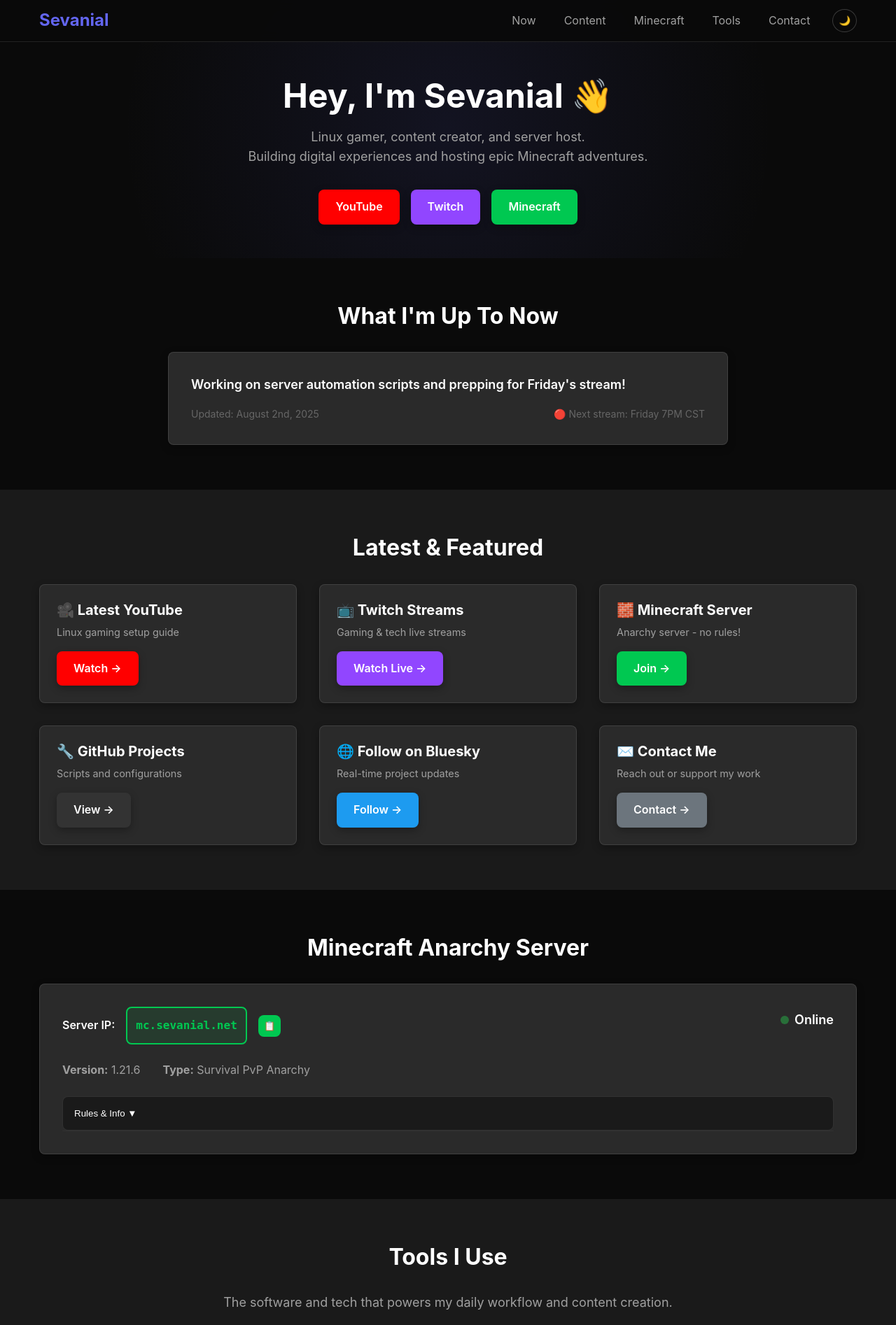
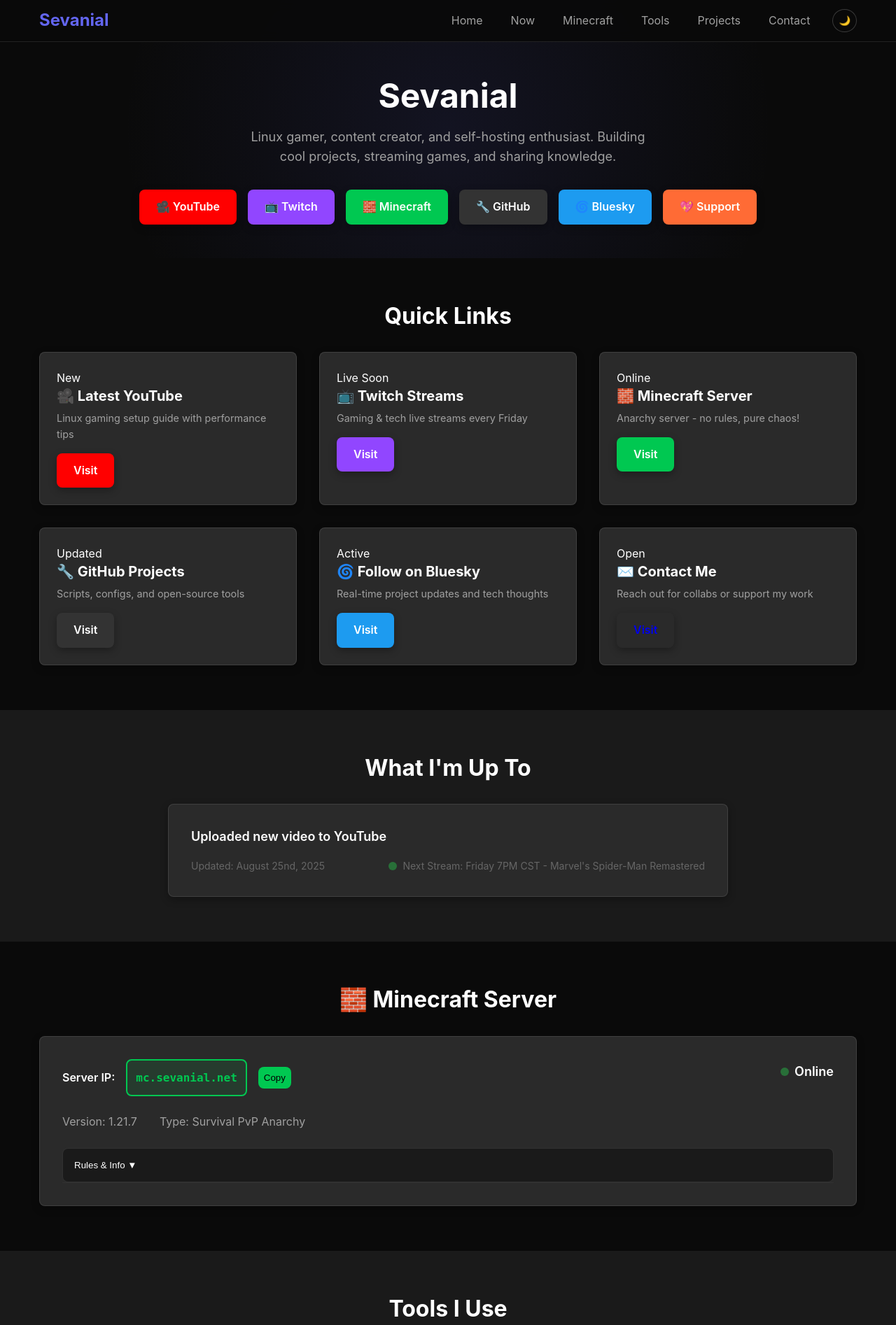
Before and after one commit to sevanial/Sevanial.net, a PHP site: page / in a window 1280 px wide. Shown: the top 1894 px of the page at 70% size. Run offline with PHP 8.4, Linux system fonts and the light colour scheme.

Commit message:
Update index.php
Had claude.ai restructure the code some

```diff
--- a/index.php
+++ b/index.php
@@ -1,33 +1,34 @@
 <?php
-// ====================================================================
-// SEVANIAL.NET - ULTRA-LIGHTWEIGHT PERSONAL SITE
-// Raspberry Pi 5 Optimized - 14KB Target
-// ====================================================================
+// Performance optimizations
+ob_start('ob_gzhandler');
+header('X-Content-Type-Options: nosniff');
+header('X-Frame-Options: DENY');
 
-// 📢 QUICK UPDATE - Edit this to change your "Now" status
-$now_status = "Working on server automation scripts and prepping for Friday's stream!";
-$last_updated = "August 2nd, 2025";
+// Quick config - Edit these
+$now_status = "Uploaded new video to YouTube";
+$last_updated = "August 25nd, 2025";
+$next_stream = "Friday 7PM CST";
+$stream_topic = "Marvel's Spider-Man Remastered";
 
-// 🎮 MINECRAFT SERVER CONFIG
-$minecraft = [
+// Minecraft server
+$mc = [
     'ip' => 'mc.sevanial.net',
-    'version' => '1.21.6',
+    'version' => '1.21.7',
     'type' => 'Survival PvP Anarchy',
-    'status' => 'Online' // Online, Offline, Maintenance
+    'status' => 'Online',
 ];
 
-// 📋 DYNAMIC CARDS - Easy to edit
+// Cards
 $cards = [
-    ['title' => '🎥 Latest YouTube', 'text' => 'Linux gaming setup guide', 'link' => 'https://youtube.com/@sevanial', 'type' => 'yt'],
-    ['title' => '📺 Twitch Streams', 'text' => 'Gaming & tech live streams', 'link' => 'https://twitch.tv/sevanial', 'type' => 'tw'],
-    ['title' => '🧱 Minecraft Server', 'text' => 'Anarchy server - no rules!', 'link' => '#minecraft', 'type' => 'mc'],
-    ['title' => '🔧 GitHub Projects', 'text' => 'Scripts and configurations', 'link' => 'https://github.com/sevanial', 'type' => 'gh'],
-    ['title' => '🌐 Follow on Bluesky', 'text' => 'Real-time project updates', 'link' => 'https://bsky.app/profile/sevanial.bsky.social', 'type' => 'bs'],
-    ['title' => '✉️ Contact Me', 'text' => 'Reach out or support my work', 'link' => '#contact', 'type' => 'ct']
+    ['title' => '🎥 Latest YouTube', 'text' => 'Linux gaming setup guide with performance tips', 'link' => 'https://youtube.com/@sevanial', 'type' => 'yt', 'badge' => 'New'],
+    ['title' => '📺 Twitch Streams', 'text' => 'Gaming & tech live streams every Friday', 'link' => 'https://twitch.tv/sevanial', 'type' => 'tw', 'badge' => 'Live Soon'],
+    ['title' => '🧱 Minecraft Server', 'text' => 'Anarchy server - no rules, pure chaos!', 'link' => '#minecraft', 'type' => 'mc', 'badge' => 'Online'],
+    ['title' => '🔧 GitHub Projects', 'text' => 'Scripts, configs, and open-source tools', 'link' => 'https://github.com/sevanial', 'type' => 'gh', 'badge' => 'Updated'],
+    ['title' => '🌀 Follow on Bluesky', 'text' => 'Real-time project updates and tech thoughts', 'link' => 'https://bsky.app/profile/sevanial.bsky.social', 'type' => 'bs', 'badge' => 'Active'],
+    ['title' => '✉️ Contact Me', 'text' => 'Reach out for collabs or support my work', 'link' => '#contact', 'type' => 'ct', 'badge' => 'Open']
 ];
 
-
-// 📺 SOCIAL LINKS
+// Social links
 $social = [
     'youtube' => 'https://youtube.com/@sevanial',
     'twitch' => 'https://twitch.tv/sevanial',
@@ -37,170 +38,206 @@ $social = [
     'kofi' => 'https://ko-fi.com/sevanial'
 ];
 
-// 🛠️ TOOLS I USE
+// Tools
 $tools = [
-    'Operating Systems' => ['Fedora', 'Ubuntu 24.04', 'Arch Linux (KDE)', 'Raspberry Pi OS'],
-    'Gaming Platforms' => ['Steam + Proton (any)', 'PrismLauncher (Minecraft)', 'MangoHUD / GOverlay'],
-    'Games & Servers' => ['Minecraft', 'Team Fortress 2', 'Local AI', 'Apache', 'Nginx'],
-    'Network & Security' => ['UFW', 'iptables', 'firewalld', 'SSH', 'Cockpit'],
-    'Editors & Code' => ['VS Code', 'Nano', 'GitHub', 'Python', 'MySQL', 'HTML/CSS'],
-    'Scripting & Automation' => ['Bash', 'PHP', 'JavaScript', 'cron jobs', 'shell scripts', 'Python scripts'],
-    'Content Creation' => ['OBS Studio (browser support)', 'GIMP', 'Krita', 'Blender', 'Audacity', 'Kdenlive'],
-    'Platforms & AI Tools' => ['YouTube / Twitch', 'ChatGPT (ideas/text)', 'Claude (code assistance)']
+    'Operating Systems' => [
+        'Arch Linux (KDE Plasma 6) - Primary desktop OS',
+        'Fedora - Server deployments',
+        'Ubuntu - Server deployments',
+        'Raspberry Pi OS - IoT & self-hosting'
+    ],
+    'Gaming Platforms' => [
+        'Steam + Proton (GE, Experimental) - Linux gaming',
+        'MangoHUD / GOverlay - Performance monitoring',
+        'PrismLauncher (Minecraft) - Modded instances',
+        'Team Fortress 2 Configs - Competitive settings'
+    ],
+    'Development & Code' => [
+        'VS Code - Primary code editor',
+        'GitHub (git) - Version control',
+        'Python - Automation & scripting',
+        'MySQL / MariaDB - Database management',
+        'HTML / CSS / PHP / JavaScript - Web development'
+    ],
+    'Content Creation' => [
+        'OBS Studio - Streaming & recording',
+        'GIMP / Krita - Image editing & digital art',
+        'Kdenlive - Video editing & production',
+        'Audacity - Audio editing & processing'
+    ]
 ];
 
-?>
-<!DOCTYPE html>
+// Projects
+$projects = [
+    ['title' => '🎮 Game Servers', 'description' => 'Minecraft anarchy hosting, TF2 configs, and experimenting with mods/datapacks for enhanced gameplay.', 'tech' => ['Java', 'Paper/Spigot', 'Linux'], 'status' => 'Active'],
+    ['title' => '🎨 Digital Art & 3D', 'description' => 'Blender 3D modeling, Krita illustrations, and GIMP/Inkscape designs for content and personal projects.', 'tech' => ['Blender', 'Krita', 'GIMP'], 'status' => 'Ongoing'],
+    ['title' => '🔒 Networking & Security', 'description' => 'Learning system hardening with UFW/firewalld, testing VPNs, and exploring FreeIPA for identity management.', 'tech' => ['Linux', 'WireGuard', 'FreeIPA'], 'status' => 'Learning'],
+    ['title' => '📹 Content Creation', 'description' => 'Streaming to YouTube & Twitch, Linux gaming tutorials, and editing with OBS/Kdenlive.', 'tech' => ['OBS', 'Kdenlive', 'Linux'], 'status' => 'Active']
+];
+?><!DOCTYPE html>
 <html lang="en">
 <head>
     <meta charset="UTF-8">
     <meta name="viewport" content="width=device-width, initial-scale=1.0">
-    <meta name="description" content="Sevanial - Linux gamer, content creator, and self-hosting enthusiast">
-    <title>Sevanial - Gaming, Tech & Self-Hosted Adventures</title>
+    <title>Sevanial - Linux Gaming & Content Creator</title>
+    <meta name="description" content="Linux gamer, content creator, and self-hosting enthusiast. YouTube/Twitch streams, Minecraft server, and open-source projects.">
+    <meta name="keywords" content="linux gaming, content creator, minecraft server, open source, streaming">
+    <link rel="canonical" href="https://sevanial.net">
     <link rel="stylesheet" href="styles.css">
+<link rel="apple-touch-icon" sizes="180x180" href="favicon/apple-touch-icon.png">
+<link rel="icon" type="image/png" sizes="32x32" href="favicon/favicon-32x32.png">
 <link rel="icon" type="image/png" sizes="16x16" href="favicon/favicon-16x16.png">
-    <link rel="icon" type="image/png" sizes="32x32" href="favicon/favicon-32x32.png">
-    <link rel="shortcut icon" href="/favicon.ico">
+<link rel="manifest" href="favicon/site.webmanifest">
 
 
+    <script type="application/ld+json">
+    {
+        "@context": "https://schema.org",
+        "@type": "Person",
+        "name": "Sevanial",
+        "url": "https://sevanial.net",
+        "description": "Linux gamer, content creator, and self-hosting enthusiast",
+        "sameAs": ["<?= implode('","', $social) ?>"]
+    }
+    </script>
 </head>
 <body>
     <!-- Header -->
     <header id="header">
         <div class="container">
-            <a href="#" class="logo">Sevanial</a>
+            <a href="#home" class="logo">Sevanial</a>
             <nav>
-                <button id="menu-btn">☰</button>
+                <button id="menu-btn" aria-expanded="false" aria-label="Menu">☰</button>
                 <ul id="nav">
+                    <li><a href="#home">Home</a></li>
                     <li><a href="#now">Now</a></li>
-                    <li><a href="#content">Content</a></li>
                     <li><a href="#minecraft">Minecraft</a></li>
                     <li><a href="#tools">Tools</a></li>
+                    <li><a href="#projects">Projects</a></li>
                     <li><a href="#contact">Contact</a></li>
                 </ul>
-                <button id="theme-btn" title="Toggle theme">🌙</button>
+                <button id="theme-btn" aria-label="Toggle theme">🌙</button>
             </nav>
         </div>
     </header>
 
     <!-- Hero -->
-    <section class="hero">
+    <section id="home" class="hero">
         <div class="container">
-            <h1>Hey, I'm Sevanial 👋</h1>
-            <p class="intro">Linux gamer, content creator, and server host.<br>Building digital experiences and hosting epic Minecraft adventures.</p>
+            <h1>Sevanial</h1>
+            <p class="intro">Linux gamer, content creator, and self-hosting enthusiast. Building cool projects, streaming games, and sharing knowledge.</p>
             <div class="hero-buttons">
-                <a href="<?= $social['youtube'] ?>" class="btn btn-yt" target="_blank">YouTube</a>
-                <a href="<?= $social['twitch'] ?>" class="btn btn-tw" target="_blank">Twitch</a>
-                <a href="#minecraft" class="btn btn-mc">Minecraft</a>
+                <a href="<?= $social['youtube'] ?>" class="btn btn-yt" target="_blank">🎥 YouTube</a>
+                <a href="<?= $social['twitch'] ?>" class="btn btn-tw" target="_blank">📺 Twitch</a>
+                <a href="#minecraft" class="btn btn-mc">🧱 Minecraft</a>
+                <a href="<?= $social['github'] ?>" class="btn btn-gh" target="_blank">🔧 GitHub</a>
+                <a href="<?= $social['bluesky'] ?>" class="btn btn-bs" target="_blank">🌀 Bluesky</a>
+                <a href="<?= $social['kofi'] ?>" class="btn btn-support" target="_blank">💖 Support</a>
             </div>
         </div>
     </section>
 
-    <!-- Now Section -->
-    <section id="now" class="section">
+    <!-- Quick Links -->
+    <section class="section">
         <div class="container">
-            <h2>What I'm Up To Now</h2>
+            <h2>Quick Links</h2>
+            <div class="cards">
+                <?php foreach($cards as $card): ?>
+                <div class="card">
+                    <div class="card-badge card-badge-<?= $card['type'] ?>"><?= $card['badge'] ?></div>
+                    <h3><?= $card['title'] ?></h3>
+                    <p><?= $card['text'] ?></p>
+                    <a href="<?= $card['link'] ?>" class="btn btn-<?= $card['type'] ?>"<?= strpos($card['link'], 'http') === 0 ? ' target="_blank"' : '' ?>>Visit</a>
+                </div>
+                <?php endforeach; ?>
+            </div>
+        </div>
+    </section>
+
+    <!-- Now -->
+    <section id="now" class="section dark">
+        <div class="container">
+            <h2>What I'm Up To</h2>
             <div class="now-card">
-                <p class="status"><?= htmlspecialchars($now_status) ?></p>
+                <div class="status"><?= $now_status ?></div>
                 <div class="meta">
-                    <span>Updated: <?= htmlspecialchars($last_updated) ?></span>
-                    <span class="live">🔴 Next stream: Friday 7PM CST</span>
+                    <span>Updated: <?= $last_updated ?></span>
+                    <div class="live">
+                        <span class="dot online"></span>
+                        Next Stream: <?= $next_stream ?> - <?= $stream_topic ?>
+                    </div>
                 </div>
             </div>
         </div>
     </section>
 
-    <!-- Content Cards -->
-    <section id="content" class="section dark">
-        <div class="container">
-            <h2>Latest & Featured</h2>
-            <div class="cards">
-               <?php foreach ($cards as $card): ?>
-<div class="card">
-    <h3><?= htmlspecialchars($card['title']) ?></h3>
-    <p><?= htmlspecialchars($card['text']) ?></p>
-    <a href="<?= htmlspecialchars($card['link']) ?>"
-       class="btn btn-<?= $card['type'] === 'ct' ? 'email' : $card['type'] ?>"
-       <?= strpos($card['link'], 'http') === 0 ? 'target="_blank"' : '' ?>>
-        <?php
-            switch ($card['type']) {
-                case 'yt': echo 'Watch →'; break;
-                case 'tw': echo 'Watch Live →'; break;
-                case 'mc': echo 'Join →'; break;
-                case 'gh': echo 'View →'; break;
-                case 'bs': echo 'Follow →'; break;
-                case 'ct': echo 'Contact →'; break;
-                default: echo 'View →'; break;
-            }
-        ?>
-    </a>
-</div>
-<?php endforeach; ?>
-
-            </div>
 </div>
     </section>
 
     <!-- Minecraft Server -->
     <section id="minecraft" class="section">
         <div class="container">
-            <h2>Minecraft Anarchy Server</h2>
+            <h2>🧱 Minecraft Server</h2>
             <div class="server-box">
                 <div class="server-main">
                     <div class="ip-section">
                         <label>Server IP:</label>
-                        <code id="server-ip"><?= htmlspecialchars($minecraft['ip']) ?></code>
-                        <button onclick="copyIP()" class="copy-btn" title="Copy IP">📋</button>
+                        <code id="server-ip"><?= $mc['ip'] ?></code>
+                        <button class="copy-btn" onclick="copyIP()" aria-label="Copy server IP">Copy</button>
                     </div>
                     <div class="status">
-                        <span class="dot <?= strtolower($minecraft['status']) ?>"></span>
-                        <?= htmlspecialchars($minecraft['status']) ?>
+                        <span class="dot <?= strtolower($mc['status']) ?>"></span>
+                        <?= $mc['status'] ?>
                     </div>
                 </div>
+
                 <div class="server-info">
-                    <span><strong>Version:</strong> <?= htmlspecialchars($minecraft['version']) ?></span>
-                    <span><strong>Type:</strong> <?= htmlspecialchars($minecraft['type']) ?></span>
+                    <span>Version: <?= $mc['version'] ?></span>
+                    <span>Type: <?= $mc['type'] ?></span>
                 </div>
+
                 <div class="rules">
-                    <button onclick="toggleRules()" id="rules-btn">Rules & Info ▼</button>
-                    <div id="rules-panel" class="rules-panel">
+                    <button id="rules-btn" onclick="toggleRules()" aria-expanded="false">Rules & Info ▼</button>
+                    <div id="rules-panel" class="rules-panel" aria-hidden="true">
                         <div class="rule-cols">
                             <div>
-                                <h4>🚨 Rules</h4>
+                                <h4>Server Rules</h4>
                                 <ul>
-                                    <li>No lag machines</li>
-                                    <li>No doxxing/threats</li>
-                                    <li>Everything else is fair game</li>
+                                    <li>No cheating/hacking</li>
+                                    <li>No doxxing or real-world threats</li>
+                                    <li>No excessive spam</li>
+                                    <li>Use common sense</li>
                                 </ul>
                             </div>
                             <div>
-                                <h4>⚔️ Features</h4>
+                                <h4>Features</h4>
                                 <ul>
-                                    <li>Full PvP anarchy</li>
-                                    <li>/home, /tpa, /spawn</li>
-                                    <li>Minimal restrictions</li>
+                                    <li>Anarchy gameplay</li>
+                                    <li>No world resets</li>
+                                    <li>24/7 uptime</li>
+                                    <li>Anti-cheat protection</li>
                                 </ul>
                             </div>
                         </div>
-                        <p class="warning">⚠️ True anarchy - expect chaos and epic battles!</p>
+                        <div class="warning">
+                            ⚠️ This is an anarchy server - griefing and PvP are allowed! Play at your own risk.
                         </div>
                     </div>
                 </div>
             </div>
 </section>
 
-    <!-- Tools Section (New) -->
+    <!-- Tools -->
     <section id="tools" class="section dark">
         <div class="container">
             <h2>Tools I Use</h2>
-            <p class="section-intro">The software and tech that powers my daily workflow and content creation.</p>
             <div class="tool-grid">
-                <?php foreach ($tools as $category => $items): ?>
+                <?php foreach($tools as $category => $items): ?>
                 <div class="tool-category">
-                    <h3><?= htmlspecialchars($category) ?></h3>
+                    <h3><?= $category ?></h3>
                     <ul>
-                        <?php foreach ($items as $tool): ?>
-                        <li><?= htmlspecialchars($tool) ?></li>
+                        <?php foreach($items as $item): ?>
+                        <li><?= $item ?></li>
                         <?php endforeach; ?>
                     </ul>
                 </div>
@@ -212,23 +249,22 @@ $tools = [
     <!-- Projects -->
     <section id="projects" class="section">
         <div class="container">
-            <h2>Projects & Tech</h2>
+            <h2>Current Projects</h2>
             <div class="project-grid">
+                <?php foreach($projects as $project): ?>
                 <div class="project">
-                    <h3>🐧 Linux Gaming</h3>
-                    <p>Steam + Proton tutorials, performance guides, and Ubuntu gaming setup content.</p>
+                    <h3><?= $project['title'] ?></h3>
+                    <p><?= $project['description'] ?></p>
+                    <div class="project-tech">
+                        <?php foreach($project['tech'] as $tech): ?>
+                        <span class="tech-tag"><?= $tech ?></span>
+                        <?php endforeach; ?>
                     </div>
-                <div class="project">
-                    <h3>🏠 Self-Hosting</h3>
-                    <p>Raspberry Pi servers, automated backups, and home lab configurations.</p>
-                </div>
-                <div class="project">
-                    <h3>🤖 Automation</h3>
-                    <p>Bash scripts, Python utilities, and AI-assisted development workflows.</p>
+                    <div class="project-status">
+                        <span class="status-badge status-<?= strtolower($project['status']) ?>"><?= $project['status'] ?></span>
                     </div>
                 </div>
-            <div class="project-action">
-                <a href="<?= $social['github'] ?>" class="btn btn-gh" target="_blank">View on GitHub →</a>
+                <?php endforeach; ?>
             </div>
         </div>
     </section>
@@ -236,21 +272,22 @@ $tools = [
     <!-- Contact -->
     <section id="contact" class="section dark">
         <div class="container">
-            <h2>Connect & Support</h2>
+            <h2>Get In Touch</h2>
             <div class="contact-grid">
                 <div class="social-section">
-                    <h3>Follow & Subscribe</h3>
+                    <h3>Follow Me</h3>
                     <div class="social-links">
                         <a href="<?= $social['youtube'] ?>" class="btn btn-yt" target="_blank">YouTube</a>
                         <a href="<?= $social['twitch'] ?>" class="btn btn-tw" target="_blank">Twitch</a>
                         <a href="<?= $social['bluesky'] ?>" class="btn btn-bs" target="_blank">Bluesky</a>
-                        <a href="<?= $social['email'] ?>" class="btn btn-email">Email</a>
+                        <a href="<?= $social['github'] ?>" class="btn btn-gh" target="_blank">GitHub</a>
                     </div>
                 </div>
                 <div class="support-section">
                     <h3>Support My Work</h3>
-                    <p>Help keep the servers running and content coming!</p>
-                    <a href="<?= $social['kofi'] ?>" class="btn btn-support" target="_blank">Support via Ko-fi</a>
+                    <p>If you enjoy my content and want to support what I do, consider buying me a coffee or just saying hi!</p>
+                    <a href="<?= $social['kofi'] ?>" class="btn btn-support" target="_blank">Ko-fi</a>
+                    <a href="<?= $social['email'] ?>" class="btn btn-email">Email Me</a>
                 </div>
             </div>
         </div>
@@ -259,13 +296,13 @@ $tools = [
     <!-- Footer -->
     <footer>
         <div class="container">
-            <p>&copy; <?= date('Y') ?> Sevanial. Self-hosted on Raspberry Pi 5.</p>
-            <p class="update">Last updated: <?= htmlspecialchars($last_updated) ?></p>
+            <p>&copy; 2025 Sevanial. Built with love and Linux.</p>
+            <p class="update">Last updated: <?= $last_updated ?></p>
         </div>
     </footer>
 
     <!-- Back to Top -->
-    <button id="back-to-top" title="Back to top">↑</button>
+    <button id="back-to-top" aria-label="Back to top">↑</button>
 
     <script src="script.js"></script>
 </body>
```
Lines whose indentation alone changed are shown as unchanged.
